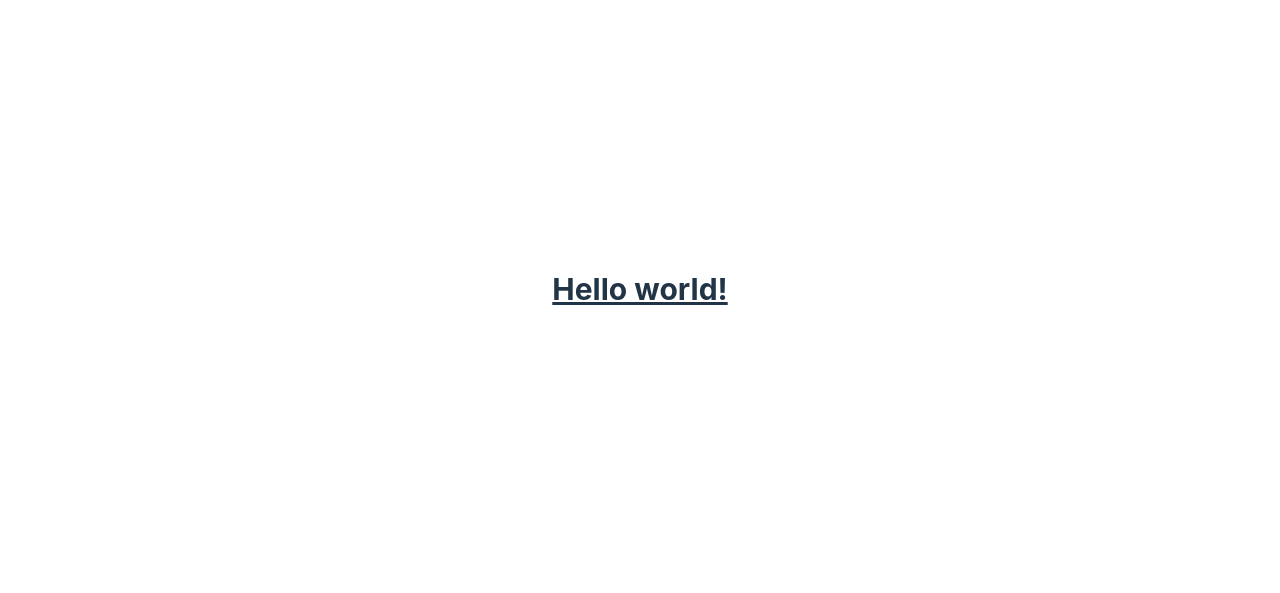
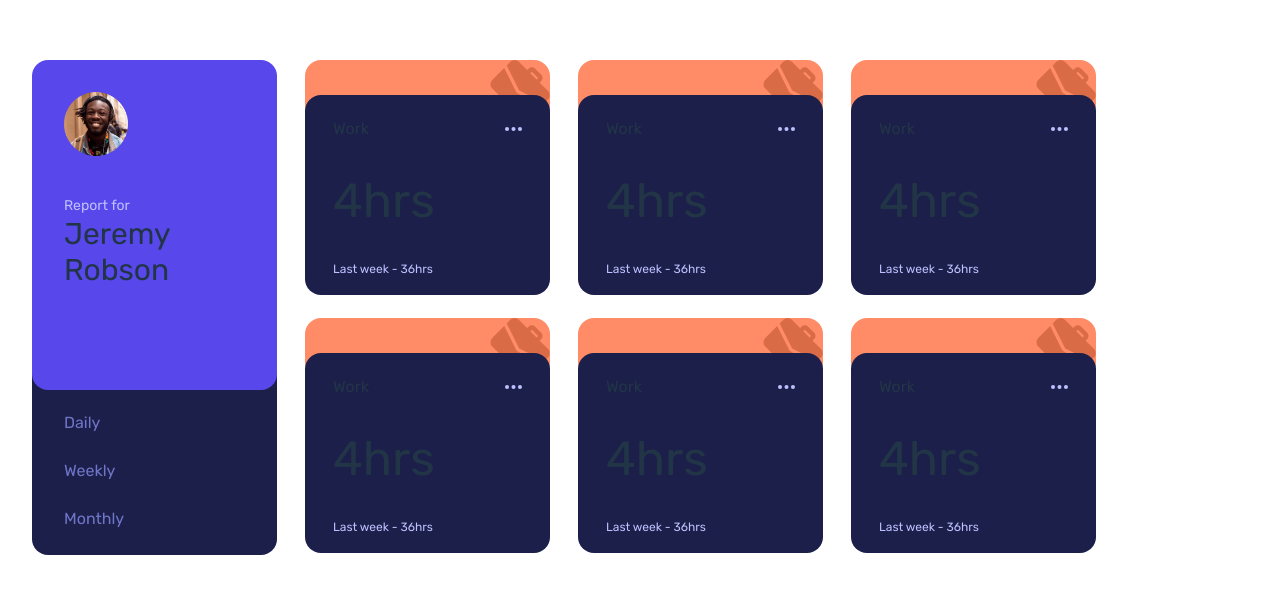
Before and after one commit to mihalidis/time-tracking-dashboard, a Vue app: page / in a window 1280 px wide. Shown: the part 111-704 px from the top of the page. Built offline with nearby package versions, Linux system fonts and the light colour scheme.

Commit message:
add tracker card component

```diff
--- a/index.html
+++ b/index.html
@@ -6,7 +6,7 @@
     <meta name="viewport" content="width=device-width, initial-scale=1.0" />
     <title>Vite + Vue</title>
   </head>
-  <body>
+  <body class="box-border">
     <div id="app"></div>
     <script type="module" src="/src/main.js"></script>
   </body>
--- a/src/App.vue
+++ b/src/App.vue
@@ -1,13 +1,32 @@
 <script setup>
-
+import TrackerCard from './components/TrackerCard.vue'
 </script>
 
 <template>
-  <h1 class="text-3xl font-bold underline">
-    Hello world!
-  </h1>
+  <div class="flex w-full">
+    <div class="mr-7">
+      <div class="bg-blue p-8 w-full max-w-[245px] h-[330px] rounded-2xl z-10">
+        <img class="w-16 mb-10" src="./assets/images/image-jeremy.png" alt="jeremy">
+        <p class="text-sm text-paleBlue">Report for</p>
+        <p class="text-3xl break-words">Jeremy Robson</p>
+      </div>
+      <div class="flex flex-col justify-evenly bg-darkBlue px-8 pt-8 w-full max-w-[245px] h-[200px] rounded-2xl absolute top-[295px]">
+        <span class="text-desaturatedBlue hover:text-paleBlue cursor-pointer">Daily</span>
+        <span class="text-desaturatedBlue hover:text-paleBlue cursor-pointer">Weekly</span>
+        <span class="text-desaturatedBlue hover:text-paleBlue cursor-pointer">Monthly</span>
+      </div>
+    </div>
+    <div class="grid grid-cols-3 gap-y-[58px] gap-x-7">
+      <TrackerCard />
+      <TrackerCard />
+      <TrackerCard />
+      <TrackerCard />
+      <TrackerCard />
+      <TrackerCard />
+    </div>
+  </div>
 </template>
 
 <style scoped>
-
+@import url('https://fonts.googleapis.com/css2?family=Rubik:wght@300;400;500&display=swap');
 </style>
--- /dev/null
+++ b/src/components/TrackerCard.vue
@@ -0,0 +1,19 @@
+<script setup>
+
+</script>
+
+<template>
+  <div class="relative cursor-pointer w-[245px] h-[200px]">
+    <div class="flex flex-row-reverse w-100 bg-lightRedWork rounded-2xl">
+      <img class="h-[60px]" src="../assets/images/icon-work.svg" alt="icon-work">
+    </div>
+    <div class="flex flex-col justify-around rounded-2xl w-[245px] h-[200px] px-7 pt-1 bg-darkBlue hover:bg-darkLightBlue absolute top-[35px] z-10">
+      <span class="flex justify-between items-center">
+        <p>Work</p>
+        <img class="h-1" src="../assets/images/icon-ellipsis.svg" alt="icon-ellipsis">
+      </span>
+      <span class="text-5xl">4hrs</span>
+      <span class="text-xs text-paleBlue">Last week - 36hrs</span>
+    </div>
+  </div>
+</template>
--- a/src/style.css
+++ b/src/style.css
@@ -3,20 +3,44 @@
 @tailwind utilities;
 
 :root {
-  font-family: Inter, Avenir, Helvetica, Arial, sans-serif;
+  --light-red-work-color: hsl(15, 100%, 70%);
+  --soft-blue-color: hsl(195, 74%, 62%);
+  --light-red-study-color: hsl(348, 100%, 68%);
+  --lime-green-exercise-color: hsl(145, 58%, 55%);
+  --violet-social-color: hsl(264, 64%, 52%);
+  --soft-orange-self-care-color: hsl(43, 84%, 65%);
+
+  --blue: hsl(246, 80%, 60%);
+  --very-dark-blue: hsl(226, 43%, 10%);
+  --dark-blue : hsl(235, 46%, 20%);
+  --desaturated-blue: hsl(235, 45%, 61%);
+  --pale-blue: hsl(236, 100%, 87%);
+}
+
+:root {
+  font-family: Rubik, Inter, Avenir, Helvetica, Arial, sans-serif;
   font-size: 16px;
   line-height: 24px;
   font-weight: 400;
 
   color-scheme: light dark;
   color: rgba(255, 255, 255, 0.87);
-  background-color: #242424;
+  background-color: var(--very-dark-blue);
 
   font-synthesis: none;
   text-rendering: optimizeLegibility;
   -webkit-font-smoothing: antialiased;
   -moz-osx-font-smoothing: grayscale;
   -webkit-text-size-adjust: 100%;
+}
+
+*,
+*::before,
+*::after {
+  box-sizing: border-box;
+  margin: 0;
+  position: relative;
+  font-weight: normal;
 }
 
 body {
@@ -29,9 +53,9 @@ body {
 
 #app {
   max-width: 1280px;
+  width: 100%;
   margin: 0 auto;
   padding: 2rem;
-  text-align: center;
 }
 
 @media (prefers-color-scheme: light) {
--- a/tailwind.config.cjs
+++ b/tailwind.config.cjs
@@ -5,7 +5,21 @@ module.exports = {
     "./src/**/*.{vue,js,ts,jsx,tsx}",
   ],
   theme: {
-    extend: {},
+    colors: {
+      lightRedWork: 'hsl(15, 100%, 70%)',
+      softBlue: 'hsl(195, 74%, 62%)',
+      lightRedStudy: 'hsl(348, 100%, 68%)',
+      limeGreenWorkout: 'hsl(145, 58%, 55%)',
+      violetSocial: 'hsl(264, 64%, 52%)',
+      softOrangeSelfCare: 'hsl(43, 84%, 65%)',
+
+      blue: 'hsl(246, 80%, 60%)',
+      veryDarkBlue: 'hsl(226, 43%, 10%)',
+      darkBlue : 'hsl(235, 46%, 20%)',
+      darkLightBlue: 'hsl(235, 47%, 28%)',
+      desaturatedBlue: 'hsl(235, 45%, 61%)',
+      paleBlue: 'hsl(236, 100%, 87%)',
+    },
   },
   plugins: [],
 }
```
Also changed, not shown: 1 other file (tests, documents, lock files or other folders).
